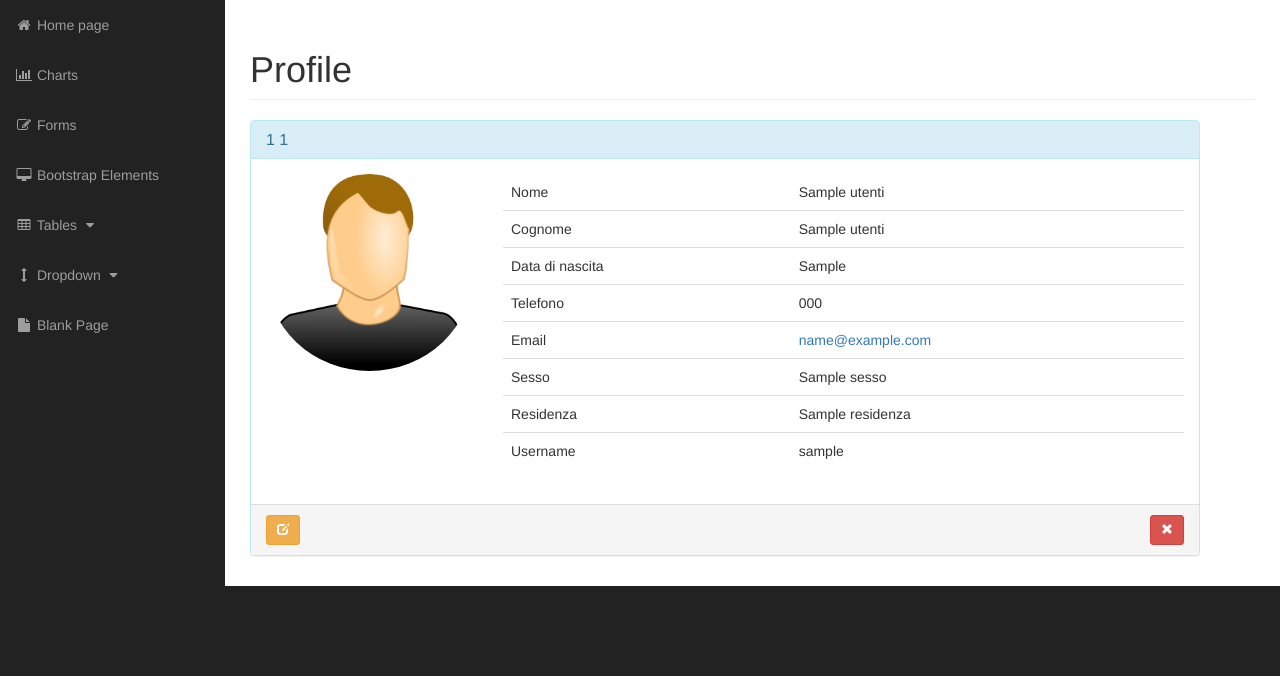
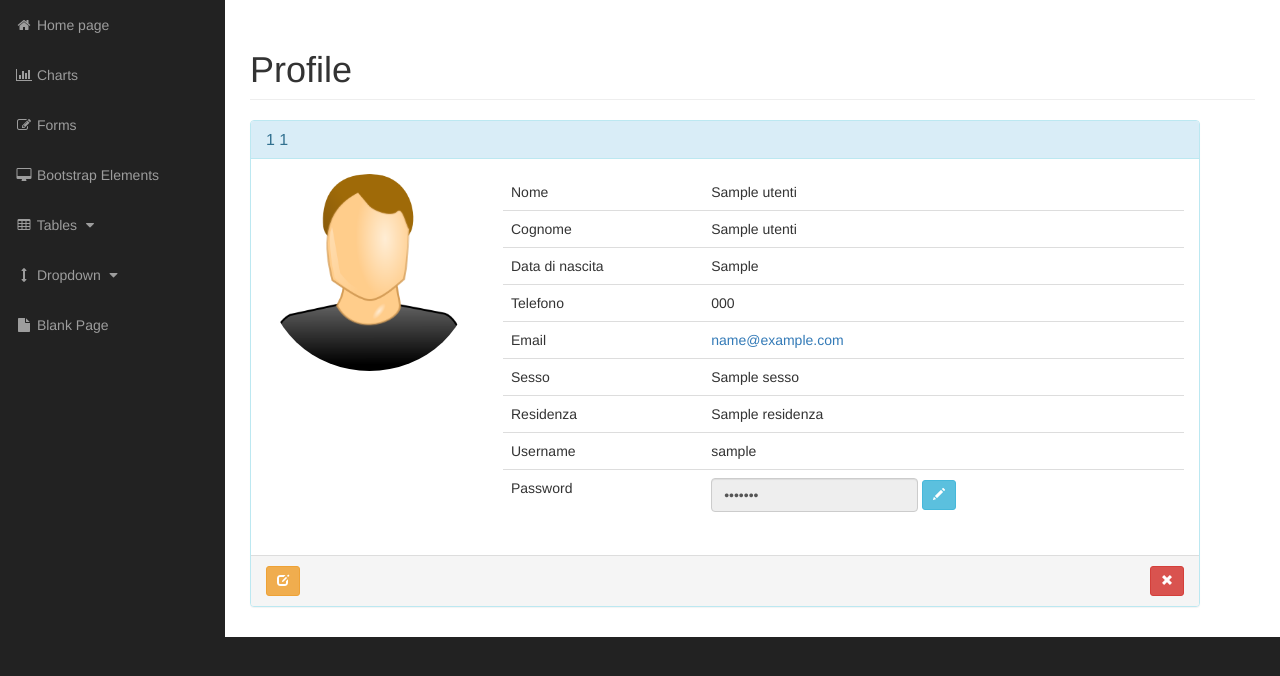
Before and after one commit to shiner/cindydb, a Flask app: page /profile in a window 1280 px wide. Shown: the part 51-727 px from the top of the page. Run offline with Flask 2, Linux system fonts and the light colour scheme; the visitor is signed in with stand-in values (Sample User, id 1); grey boxes labelled with a size stand in for pictures from a placeholder-image service; a database or web service that is not in the repository returns one stand-in record (values such as "Sample title"); some libraries are stand-ins or nearby versions.

Commit message:
edit profile

```diff
--- a/cindydb/templates/_formhelpers.html
+++ b/cindydb/templates/_formhelpers.html
@@ -1,6 +1,6 @@
 {% macro render_bootstrap_field(field) -%}
 
-    {% set with_label = kwargs.pop('with_label', False) %}
+{% set with_label = kwargs.pop('with_label', False) %}
 {% set placeholder = kwargs.pop('placeholder', field.label.text) %}
 {% set class_ = kwargs.pop('class_', '') %}
 
--- a/cindydb/templates/homepage.html
+++ b/cindydb/templates/homepage.html
@@ -13,7 +13,7 @@
     <div class="row">
         <div class="col-lg-12">
             <h1 class="page-header">
-                Dashboard <small>Statistics Overview</small>
+                Home page <small> Overview</small>
             </h1>
             <ol class="breadcrumb">
                 <li class="active">
--- a/cindydb/templates/login.html
+++ b/cindydb/templates/login.html
@@ -38,7 +38,6 @@
                     <div class="form-group">
                         {{ render_bootstrap_field(lform.login_user,with_label='True', placeholder='username', class='form-control')}}
                         {{ render_bootstrap_field(lform.login_pass,with_label='True', placeholder='password', class='form-control')}}
-
                         {% with messages = get_flashed_messages(with_categories=true) %}
                             {% for category, message in messages %}
                                 {% if messages %}
--- a/cindydb/templates/profile.html
+++ b/cindydb/templates/profile.html
@@ -88,6 +88,17 @@
                                                 {% endif %}
                                                 </tr>
                                             {% endfor %}
+                                        <tr>
+                                            <td>Password</td>
+
+                                            <td>
+                                                <div class="form-inline">
+                                                    <input class="form-control" type="password" value="hunter2" id="example-password-input" readonly>
+                                                    <a href="#" title="Change password" data-toggle="tooltip" type="button" class="btn btn-sm btn-info"><i class="glyphicon glyphicon-pencil"></i></a>
+                                                </div>
+                                            </td>
+
+                                        </tr>
                                         </tbody>
                                     </table>
                                 </div>
@@ -96,13 +107,16 @@
 
                         <div class="panel-footer">
 
-                            <a href="#" title="Edit this user" data-toggle="tooltip" type="button" class="btn btn-sm btn-warning"><i class="glyphicon glyphicon-edit"></i></a>
+                            <a href="{{ url_for('edit_profile') }}" title="Edit profile" data-toggle="tooltip" type="button" class="btn btn-sm btn-warning"><i class="glyphicon glyphicon-edit"></i></a>
                             <div class="pull-right">
                                 <a title="Remove this user" data-toggle="tooltip" type="button" class="btn btn-sm btn-danger"><i class="glyphicon glyphicon-remove"></i></a>
                             </div>
                             <script>
                                 $('[data-toggle="tooltip"]').tooltip();
                             </script>
+
+
+
                         </div>
                     </div>
                 </div>
--- a/cindydb/views.py
+++ b/cindydb/views.py
@@ -150,6 +150,14 @@ def profile():
         return redirect(url_for('login'))
 
 
+@app.route('/edit-profile')
+def edit_profile():
+    if session.get('logged_in'):
+        return render_template('/profile.html', data=zip(schema_to_view, data), gender=data[5])
+    else:
+        return redirect(url_for('login'))
+
+
 
  # cursor.execute("SELECT column_name FROM information_schema.columns WHERE table_schema = 'public' AND "
         #                "table_name='utenti'")
```
Also changed, not shown: cindydb/templates/edit-profile.html (added, +10 -0 lines).
